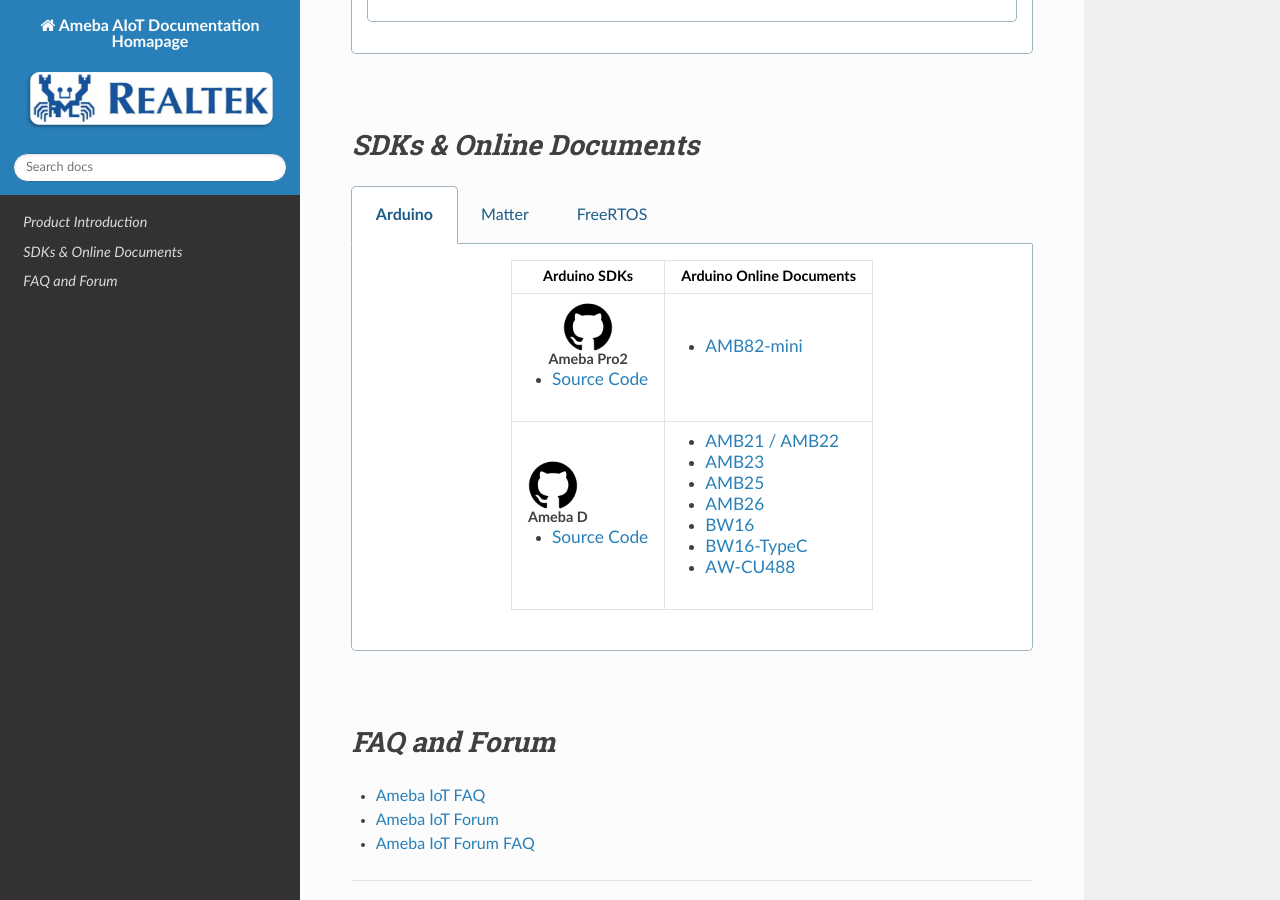
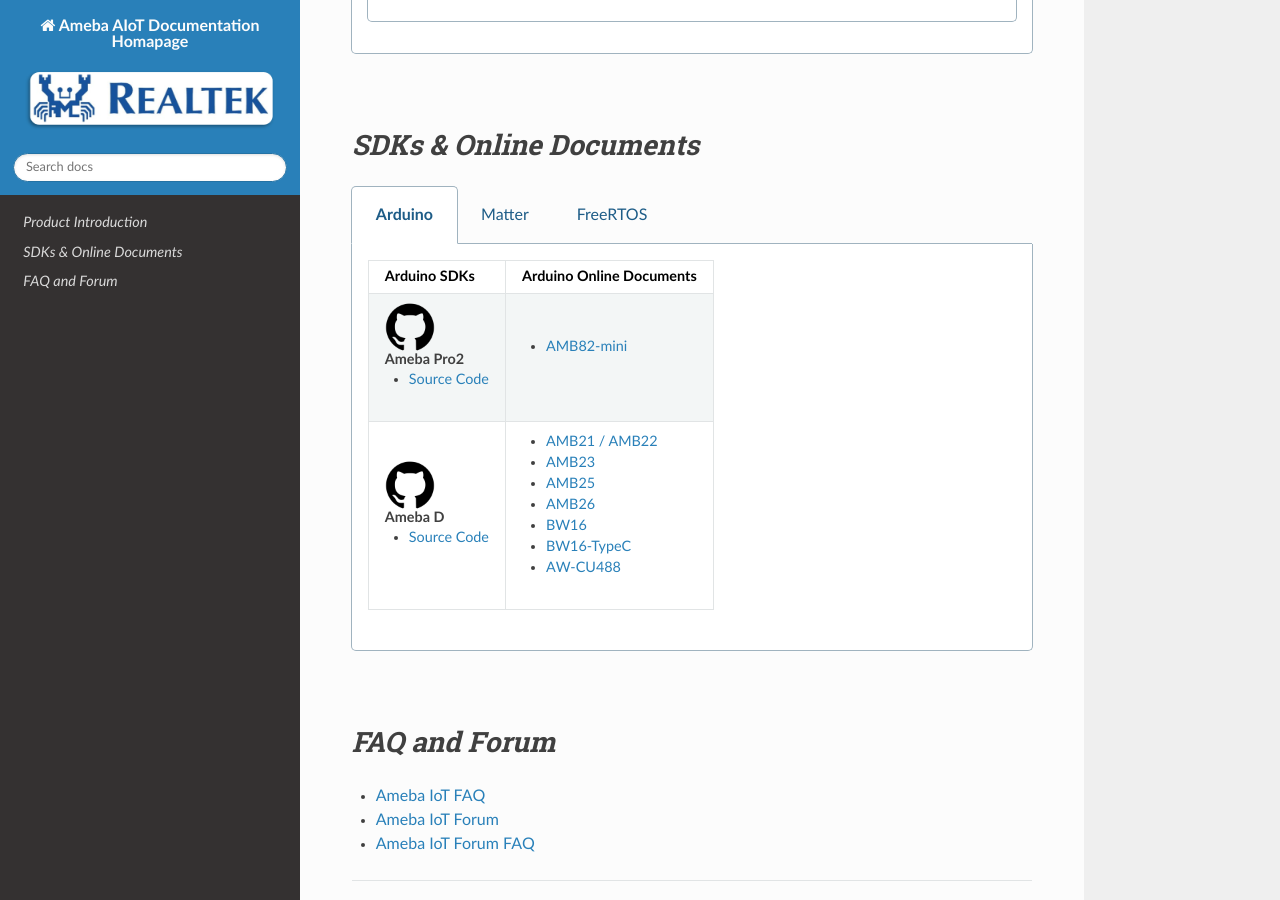
Before and after one commit to Ameba-AIoT/ameba-docs, a Sphinx documentation site: the page built from source/index.rst, in a window 1280 px wide and 900 px high, scrolled down 1481 px. Built offline with Sphinx 7.4.7 and the Read the Docs theme 3.1.0, drawn with Linux system fonts in a browser that asks for light colours.

Commit message:
Update index.rst

```diff
--- a/source/index.rst
+++ b/source/index.rst
@@ -914,8 +914,7 @@
    .. tab:: Arduino
 
       .. table::
-         :class: table-transparent
-         :align: center
+         :align: left
 
          +-------------------------------------------+---------------------------------------------------------------+
          | Arduino SDKs                              | Arduino Online Documents                                      |
```
